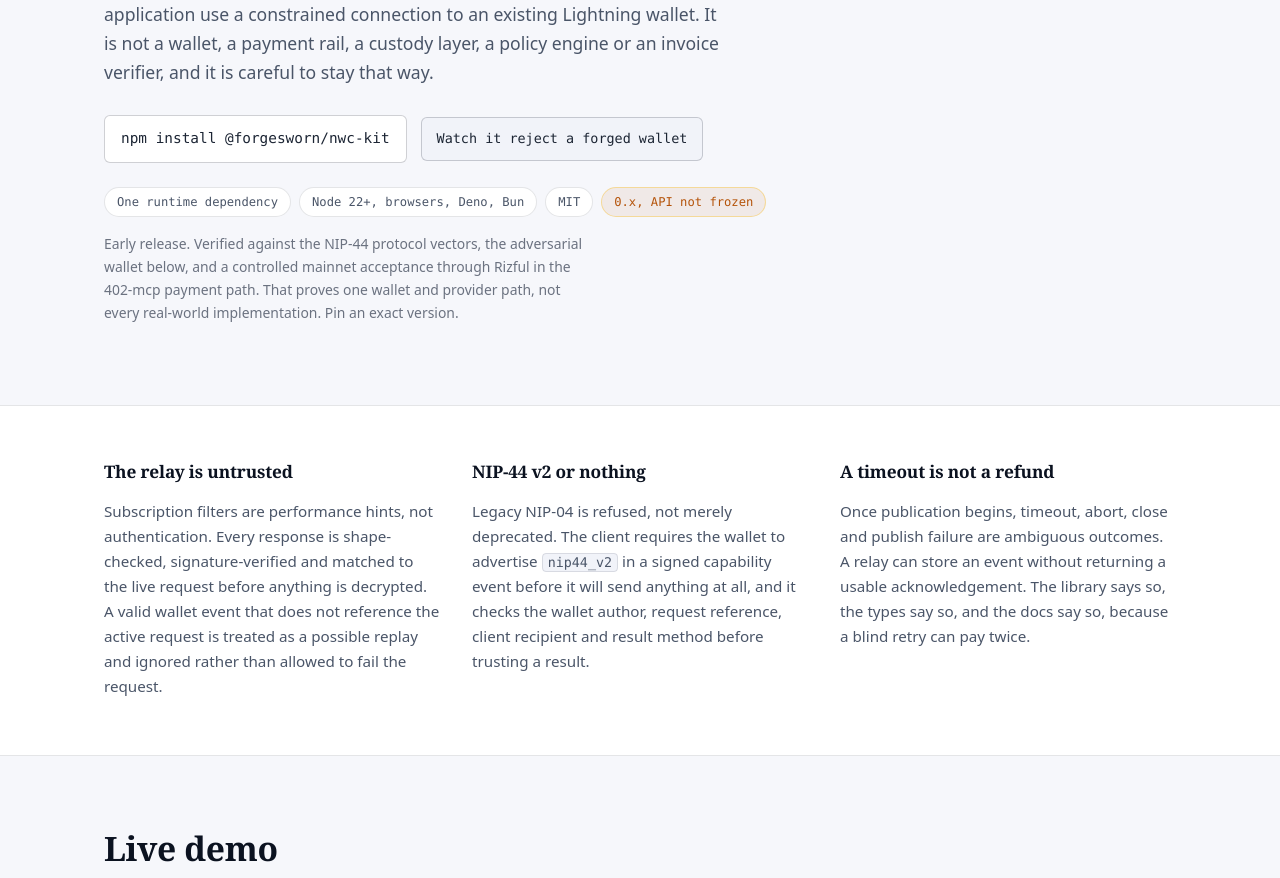
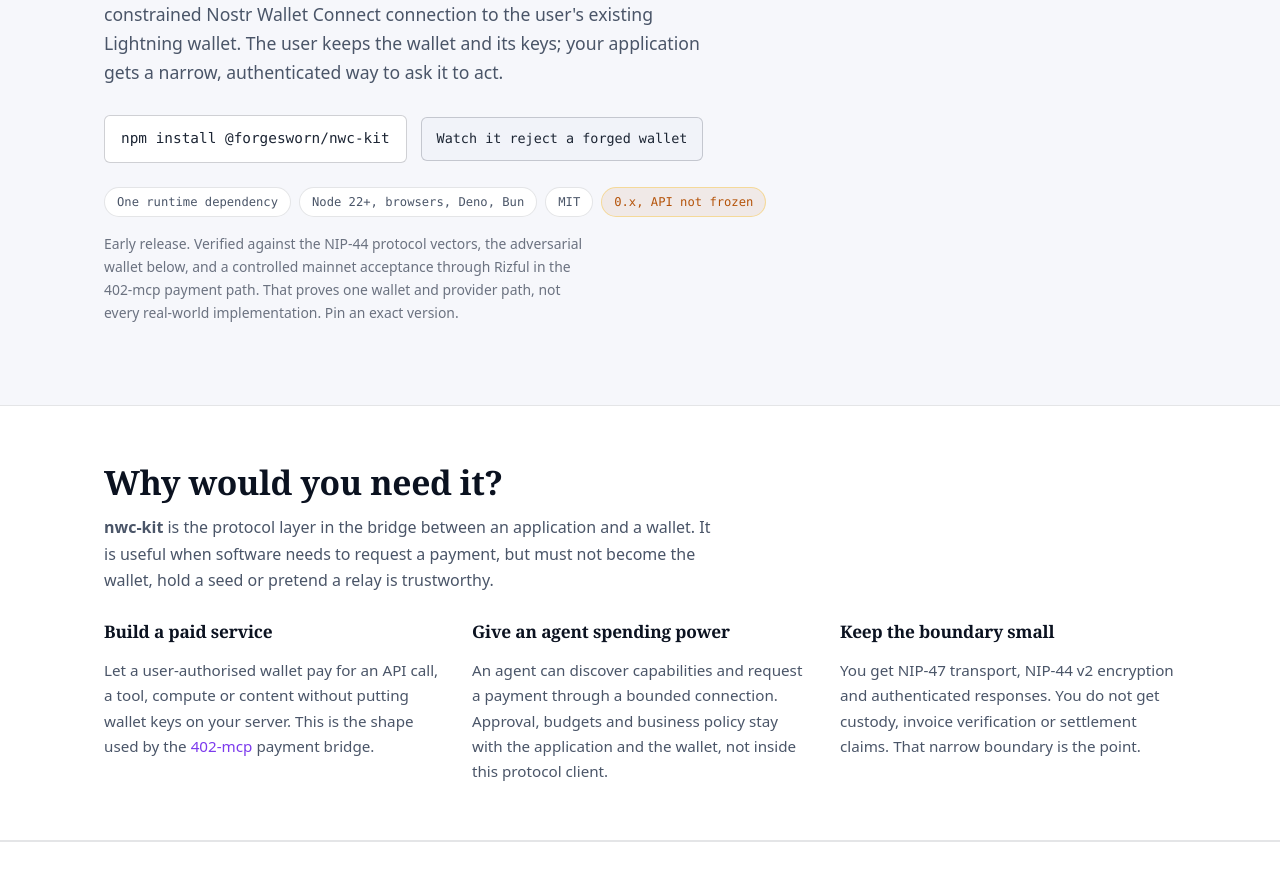
Before and after one commit to forgesworn/nwc-kit, a website: page docs/index.html in a window 1280 px wide. Shown: the part 353-1231 px from the top of the page. Drawn offline with Linux system fonts and the light colour scheme.

Commit message:
docs: explain why applications need nwc-kit
Make the bridge use case and product boundary explicit.

```diff
--- a/docs/index.html
+++ b/docs/index.html
@@ -39,12 +39,12 @@
 <section class="hero">
   <div class="wrap">
     <p class="eyebrow">NIP-47 · NIP-44 v2 · ESM</p>
-    <h1>Spend from someone else's wallet<br>without trusting the wire.</h1>
+    <h1>Give your app a wallet connection,<br>not the wallet itself.</h1>
     <p class="lede">
-      <strong>nwc-kit</strong> is a small Nostr Wallet Connect client for TypeScript.
-      It lets an application use a constrained connection to an existing Lightning
-      wallet. It is not a wallet, a payment rail, a custody layer, a policy engine
-      or an invoice verifier, and it is careful to stay that way.
+      If your app, agent or paid API needs to spend sats, <strong>nwc-kit</strong>
+      gives it a constrained Nostr Wallet Connect connection to the user's existing
+      Lightning wallet. The user keeps the wallet and its keys; your application
+      gets a narrow, authenticated way to ask it to act.
     </p>
     <div class="cta">
       <code class="install">npm install @forgesworn/nwc-kit</code>
@@ -65,7 +65,46 @@
   </div>
 </section>
 
-<section class="strip">
+<section class="strip why">
+  <div class="wrap">
+    <h2>Why would you need it?</h2>
+    <p class="section-lede">
+      <strong>nwc-kit</strong> is the protocol layer in the bridge between an
+      application and a wallet. It is useful when software needs to request a
+      payment, but must not become the wallet, hold a seed or pretend a relay is
+      trustworthy.
+    </p>
+    <div class="grid-3">
+      <article>
+        <h3>Build a paid service</h3>
+        <p>
+          Let a user-authorised wallet pay for an API call, a tool, compute or
+          content without putting wallet keys on your server. This is the shape
+          used by the <a href="https://github.com/forgesworn/402-mcp">402-mcp</a>
+          payment bridge.
+        </p>
+      </article>
+      <article>
+        <h3>Give an agent spending power</h3>
+        <p>
+          An agent can discover capabilities and request a payment through a
+          bounded connection. Approval, budgets and business policy stay with
+          the application and the wallet, not inside this protocol client.
+        </p>
+      </article>
+      <article>
+        <h3>Keep the boundary small</h3>
+        <p>
+          You get NIP-47 transport, NIP-44 v2 encryption and authenticated
+          responses. You do not get custody, invoice verification or settlement
+          claims. That narrow boundary is the point.
+        </p>
+      </article>
+    </div>
+  </div>
+</section>
+
+<section class="strip security-strip">
   <div class="wrap grid-3">
     <article>
       <h3>The relay is untrusted</h3>
```
Also changed, not shown: site/index.html (+45 -6 lines).
